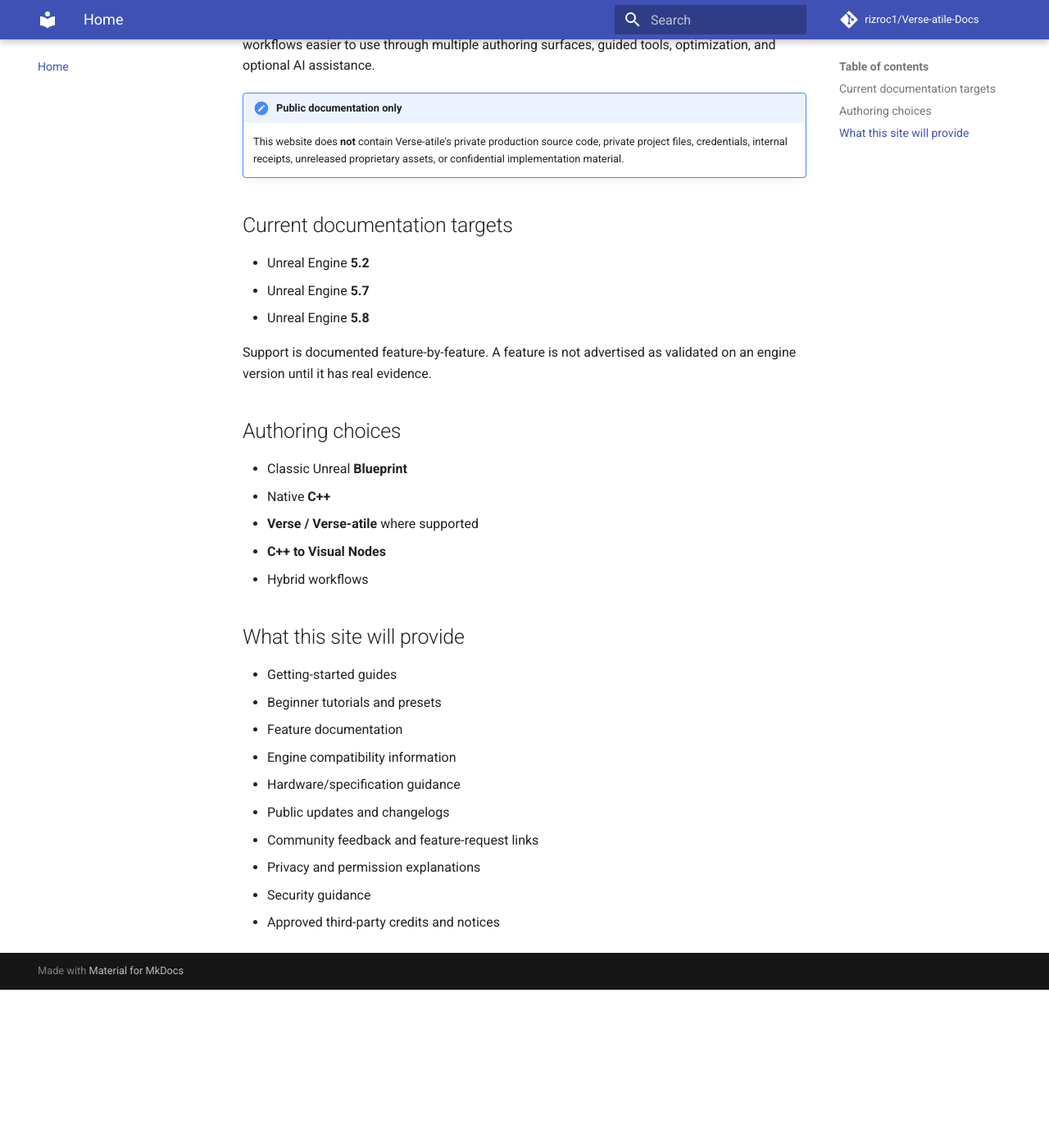
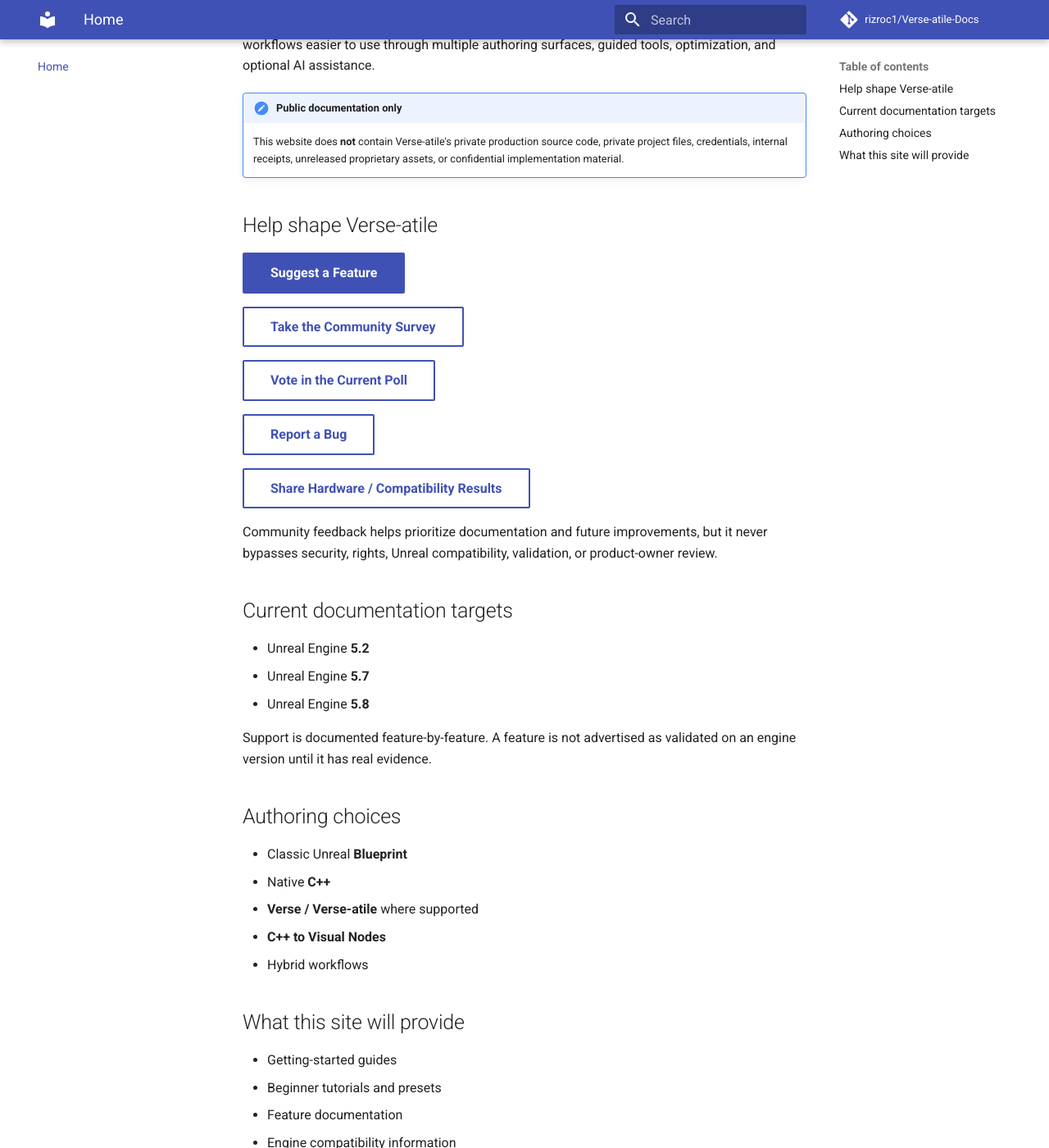
Before and after one commit to rizroc1/Verse-atile-Docs, an MkDocs documentation site: the page built from docs/index.md, in a window 1280 px wide and 1400 px high, scrolled down 253 px. Shown: the whole window at 82% size. Built offline with MkDocs 1.6.1 and Material for MkDocs 9.7.7, drawn with Linux system fonts in a browser that asks for light colours; comment, search, counter and statistics services are not loaded; before the commit the page ends 1460 px from its top, so only the background shows below that; some of the changed text lies outside the part shown.

Commit message:
Add public feedback and voting buttons to docs home

```diff
--- a/docs/index.md
+++ b/docs/index.md
@@ -6,6 +6,20 @@
 
 !!! note "Public documentation only"
     This website does **not** contain Verse-atile's private production source code, private project files, credentials, internal receipts, unreleased proprietary assets, or confidential implementation material.
+
+## Help shape Verse-atile
+
+[Suggest a Feature](https://github.com/rizroc1/Verse-atile-Docs/issues/new?template=feature_request.yml){ .md-button .md-button--primary }
+
+[Take the Community Survey](https://github.com/rizroc1/Verse-atile-Docs/issues/new?template=survey_feedback.yml){ .md-button }
+
+[Vote in the Current Poll](https://github.com/rizroc1/Verse-atile-Docs/issues/1){ .md-button }
+
+[Report a Bug](https://github.com/rizroc1/Verse-atile-Docs/issues/new?template=bug_report.yml){ .md-button }
+
+[Share Hardware / Compatibility Results](https://github.com/rizroc1/Verse-atile-Docs/issues/new?template=hardware_compatibility.yml){ .md-button }
+
+Community feedback helps prioritize documentation and future improvements, but it never bypasses security, rights, Unreal compatibility, validation, or product-owner review.
 
 ## Current documentation targets
 
```
Also changed, not shown: other parts of docs/index.md (+1 -1 lines).
